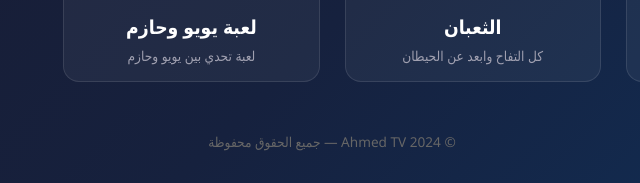
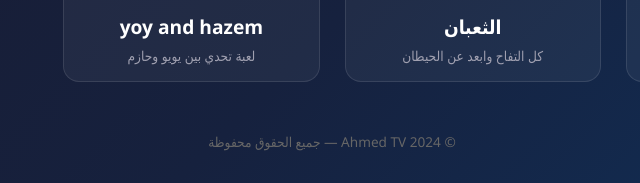
Before and after one commit to Ahmed-TV/My-games, a plain HTML site: page index.html in a window 1280 px wide. Shown: the part 374-557 px from the top of the page, 308-948 px from the left. Drawn offline with Linux system fonts and the light colour scheme.

Commit message:
Update game title from Arabic to English

```diff
--- a/index.html
+++ b/index.html
@@ -116,7 +116,7 @@
 <a class="game-card" href="games/yoyo-hazem/index.html">
   <div class="game-thumb">🎮</div>
   <div class="game-info">
-    <h4>لعبة يويو وحازم</h4>
+    <h4>yoy and hazem</h4>
     <p>لعبة تحدي بين يويو وحازم</p>
   </div>
 </a>  <!-- اللعبة الجديدة اللي إنت ضفتها -->
```
